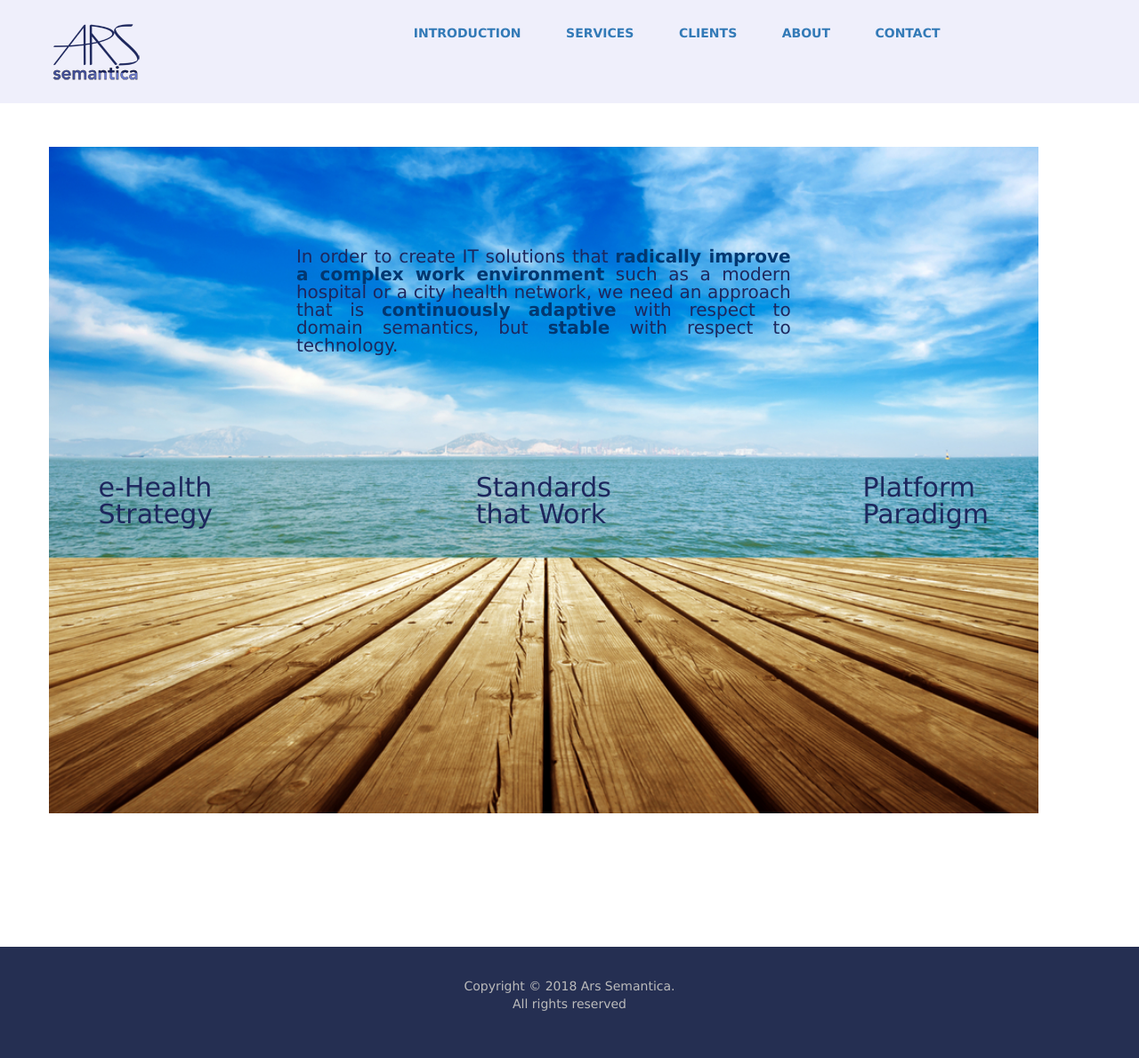
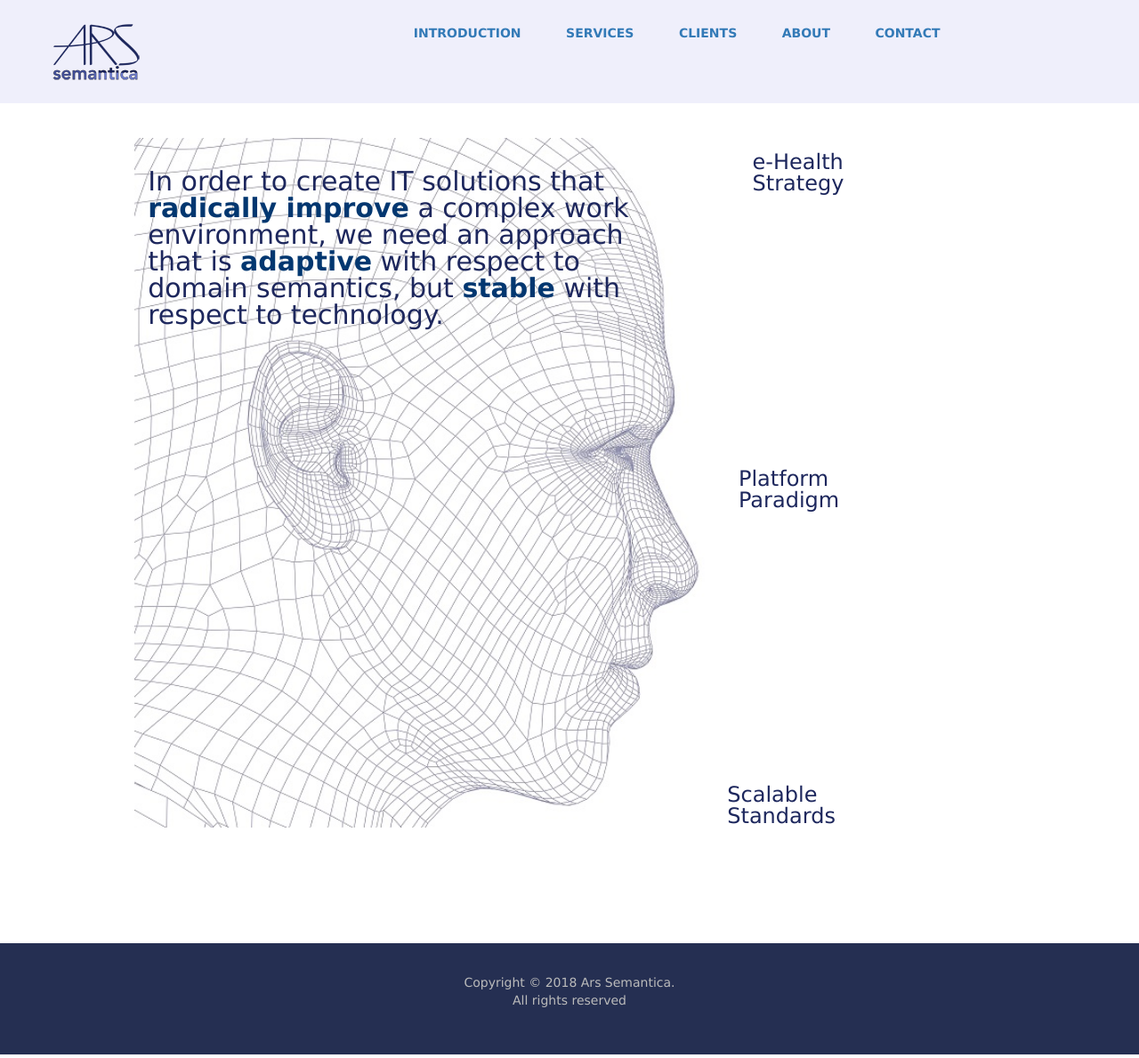
Before and after one commit to ArsSemantica/ars-ws, a PHP site: page / in a window 1280 px wide. Shown: the whole page at 89% size. Run offline with PHP 8.4, Linux system fonts and the light colour scheme; data that the repository does not hold is empty; some libraries are stand-ins or nearby versions.

Commit message:
New home page image.

```diff
--- a/index.php
+++ b/index.php
@@ -10,11 +10,11 @@ require_once($_SERVER['DOCUMENT_ROOT'].'/templates/_header_top.php');
 
 			<div class = "titleTop imageContainer">
 				<img src = "title_img.jpg" class = "titleTopImage" />
-				<div class="top-center"><p class = "title">In order to create IT solutions that <em>radically improve a complex work environment</em> such as a modern hospital or a city health network, we need an approach that is <em>continuously adaptive</em> with respect to domain semantics, but <em>stable</em> with respect to technology.</p></div>
+				<div class="top-left"><p class = "title">In order to create IT solutions that<br><em>radically improve</em> a complex work <br>environment, we need an approach<br>that is <em>adaptive</em> with respect to <br>domain semantics, but <em>stable</em> with<br>respect to technology.</p></div>
 
-				<div class="mid-left"><a href="/introduction#ehealth_challenge"><h1>e-Health<br>Strategy</h1></a></div>
-				<div class="mid-center"><a href="/introduction#ehealth_challenge"><h1>Standards<br>that Work</h1></a></div>
-				<div class="mid-right"><a href="/introduction#platform_paradigm"><h1>Platform<br>Paradigm</h1></a></div>
+				<div class="top-right"><a href="/introduction#ehealth_challenge"><h2>e-Health<br>Strategy</h2></a></div>
+				<div class="mid-right"><a href="/introduction#platform_paradigm"><h2>Platform<br>Paradigm</h2></a></div>
+				<div class="bottom-right"><a href="/introduction#ehealth_challenge"><h2>Scalable<br>Standards</h2></a></div>
 				<br class="clear">
 			</div>
 
--- a/styles/basic.css
+++ b/styles/basic.css
@@ -27,12 +27,13 @@ strong {color: #023760; font-weight: 600;}
 
 .imgLeft {float: left; margin: 0 30px 20px 0;}
 .imgRight {float: right; margin: 0 0 20px 30px;}
-.imgMiddle {	display: block; margin: 0 auto 20px;}
+.imgMiddle {display: block; margin: 0 auto 20px;}
 
 p {text-align:justify; margin-bottom:0.8em;}
 
 .title {
-	font: 20px/20px Verdana, Geneva, sans-serif;
+	text-align:left;
+	font: 30px/30px Verdana, Geneva, sans-serif;
 	color: #1d275d;
 }
 
@@ -87,7 +88,7 @@ ul ul{
 }
 
 /* Main layout */
-body{
+body {
 	background: #252f52;
 	font: 14px/1.42857 Verdana, Geneva, sans-serif;
 }
@@ -181,40 +182,29 @@ body{
 
 .top-left {
     position: absolute;
-    top: 15%;
-    left: 5%;
-}
-
-.top-center {
-    position: absolute;
-    top: 15%;
-    left: 50%;
-    transform: translateX(-50%);
+    top: 5%;
+    left: 10%;
 }
 
 .top-right {
     position: absolute;
-    top: 15%;
-    right: 5%;
-}
-
-.mid-left {
-    position: absolute;
-    top: 45%;
-    left: 5%;
-}
-
-.mid-center {
-    position: absolute;
-    top: 45%;
-    left: 50%;
-    transform: translateX(-50%);
+    top: 5%;
+    right: 15%;
+    transform: translate(-50%,-50%);
 }
 
 .mid-right {
     position: absolute;
-    top: 45%;
-    right: 5%;
+    top: 50%;
+    right: 15%;
+    transform: translate(-50%,-50%);
+}
+
+.bottom-right {
+    position: absolute;
+    top: 95%;
+    right: 15%;
+    transform: translate(-50%,-50%);
 }
 
 /* Content */
@@ -227,11 +217,11 @@ body{
 }
 
 .titleTop {
-	margin: 10px 0 50px 0;
+	margin: 0 0 50px 0;
 }
 
 .titleTopImage {
-	width: 100%;
+	width: 80%;
 	float: center;
 	margin: 5px 30px 10px 0;
 }
@@ -318,7 +308,7 @@ body{
 	.contentContainer {
 		min-width: 350px;
 		max-width: 650px;
-		padding: 200px 15px 70px 15px;
+		padding: 150px 15px 70px 15px;
 	}
 
 	.titleImage {
```
Also changed, not shown: old/title_img.jpg (added), title_img.jpg.
